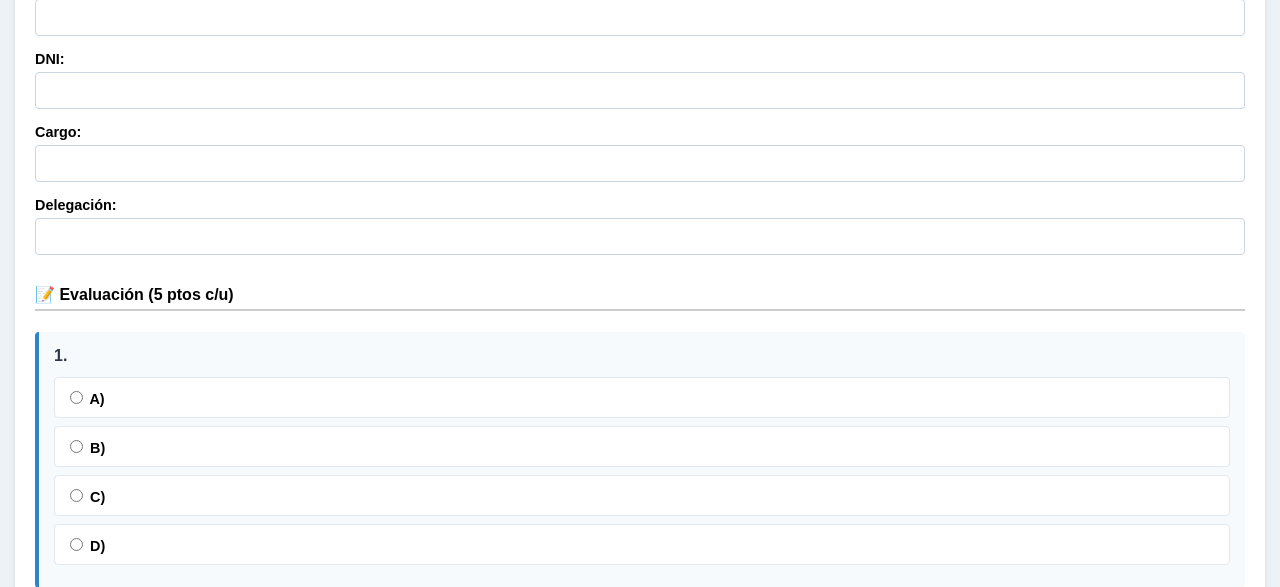
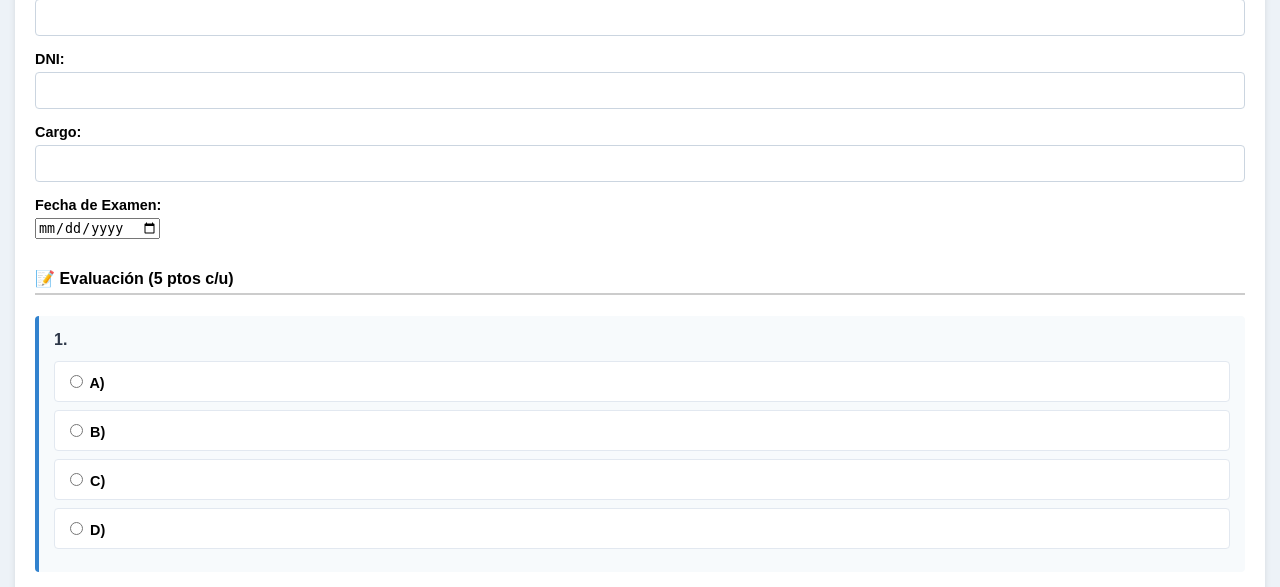
Before and after one commit to ANGEL19-K/sistema-sst, a Flask app: template templates/rendir_evaluacion.html in a window 1280 px wide. Shown: the part 161-748 px from the top of the page. Run offline with Flask 3, Linux system fonts and the light colour scheme; the template is opened without the code that fills it, so the values that code supplies are empty.

Commit message:
Update rendir_evaluacion.html

```diff
--- a/templates/rendir_evaluacion.html
+++ b/templates/rendir_evaluacion.html
@@ -32,7 +32,7 @@
             <div class="form-group"><label>Nombres y Apellidos:</label><input type="text" name="nombres" required></div>
             <div class="form-group"><label>DNI:</label><input type="text" name="dni" required pattern="[0-9]{8}"></div>
             <div class="form-group"><label>Cargo:</label><input type="text" name="cargo" required></div>
-            <div class="form-group"><label>Delegación:</label><input type="text" name="delegacion" required></div>
+            <div class="form-group"><label>Fecha de Examen:</label><input type="date" name="fecha_examen" required></div>
 
             <h4 style="border-bottom: 2px solid #ccc; padding-bottom: 5px; margin-top: 30px;">📝 Evaluación (5 ptos c/u)</h4>
 
```
